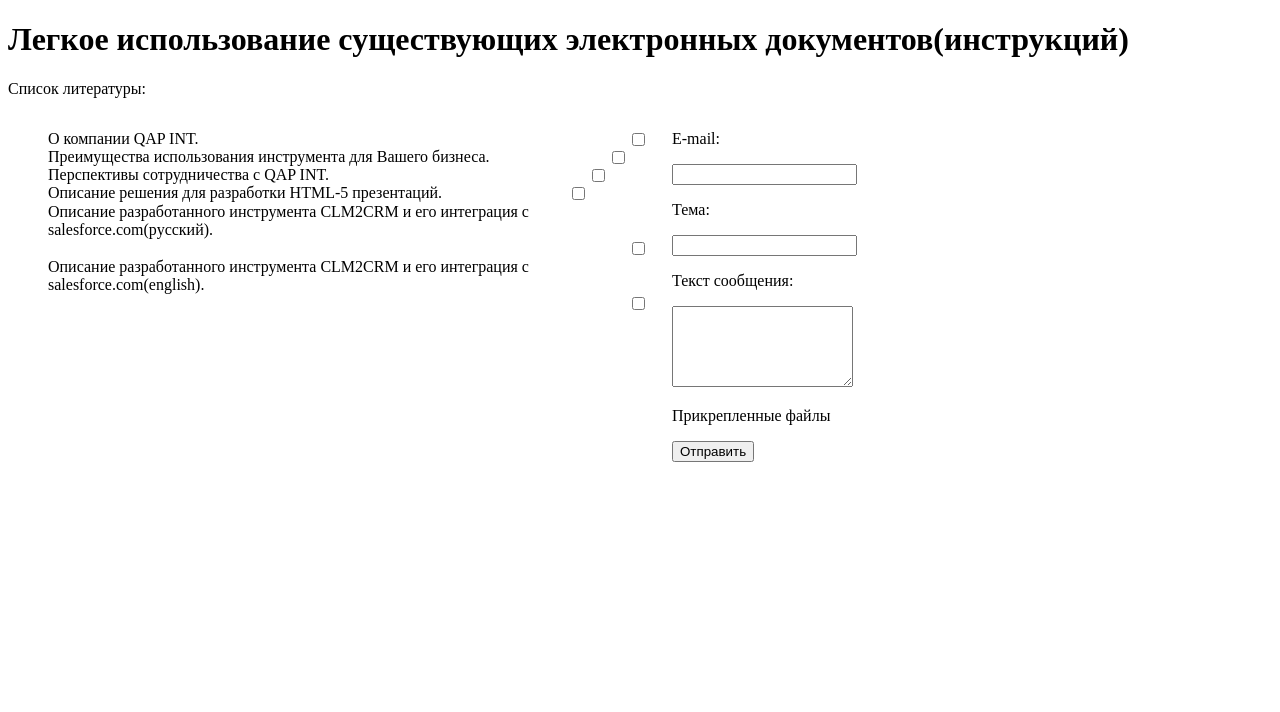
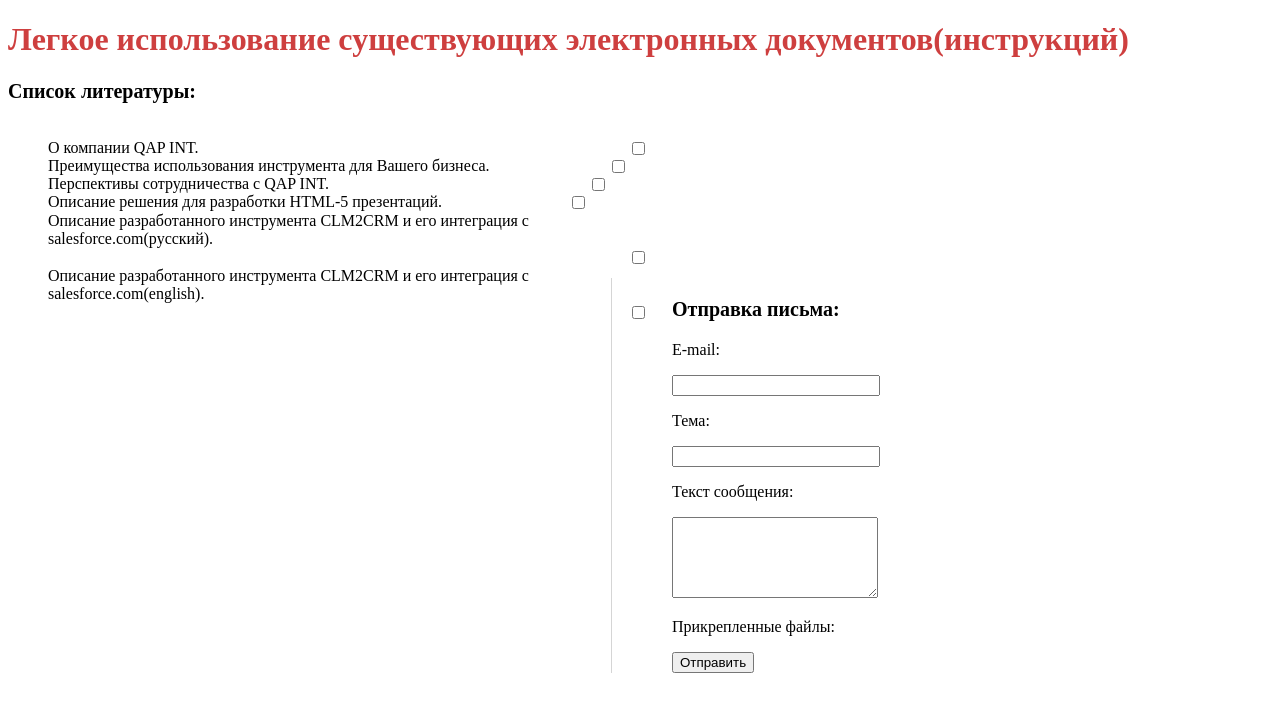
Before and after one commit to ya-kyrylenko/knockout-task, a plain HTML site: page index.html in a window 1280 px wide. Drawn offline with Linux system fonts and the light colour scheme.

Commit message:
stylized light

```diff
--- a/index.html
+++ b/index.html
@@ -9,32 +9,34 @@
 	<div class="wrapper">
 		<h1>Легкое использование существующих электронных документов(инструкций)</h1>
 		<div class="list">
-			<p>Список литературы:</p>
+			<p class="bold">Список литературы:</p>
 			<ul class="list-literature" data-bind="foreach: literature">
 				<li class="name-literature" data-bind="text: name"></li>
 				<input type="checkbox" data-bind="value: name, checked: $root.selectedList">
 			</ul>
 		</div>
 		<div class="send">
+			<p class="bold">Отправка письма:</p>
 			<p>E-mail:</p>
 			<input type="text" data-bind="value: mail">
 			<p>Тема:</p>
-			<input type="text" data-bind="value: theme">
+			<input type="text"  data-bind="value: theme">
 			<p>Текст сообщения:</p>
 			<textarea name="" id="" cols="20" rows="5" data-bind="value: textMessage"></textarea>
-			<p>Прикрепленные файлы</p>
+			<p>Прикрепленные файлы:</p>
 			<ol data-bind="foreach: $root.selectedList">
 				<li data-bind="text: $data"></li>
 			</ol>
 			<button type="submit" data-bind="click: filledDataTrue">Отправить</button>
 		</div>
 		<div class="alert" data-bind="visible: filledData">
-			<p>Mail</p>
+			<p class="displ">Mail:</p>
 			<p data-bind="text: mail"></p>
-			<p>Theme</p>
+			<p class="displ">Тема:</p>
 			<p data-bind="text: theme"></p>
-			<p>Text Message</p>
+			<p class="displ">Текст сообщения:</p>
 			<p data-bind="text: textMessage"></p>
+			<p class="displ">Литература:</p>
 			<ol data-bind="foreach: $root.selectedList">
 				<li data-bind="text: $data"></li>
 			</ol>
--- a/stylesheets/style.css
+++ b/stylesheets/style.css
@@ -1,13 +1,13 @@
 .send{
-	/* right: 200px; */
+	top: -60px;
 	width: 600px;
 	float: right;
 	position: relative;
+	border-left: 1px solid #D5D5D5;
+	padding-left: 60px;
 }
 .list-literature{
 	width: 600px;
-	position: relative;
-	/* float: left; */
 }
 .list li{
 	display: inline-block;
@@ -25,9 +25,23 @@
 	position: absolute;
 	left: 25%;
 	top: 10%;
-	/* color: #DCAA03; */
 	border-radius: 20px;
 	border: 3px solid #37BB10;
 	background: #A2FC70;
 	text-align: center;
 }
+h1 {
+	color: #CE3F3F;
+}
+
+.send input,textarea{
+	width: 200px;
+}
+.bold{
+	font-weight: bold;
+	font-size: 20px;
+}
+.displ{
+	font-size: 20px;
+	color: #63A0A0;
+}
```
